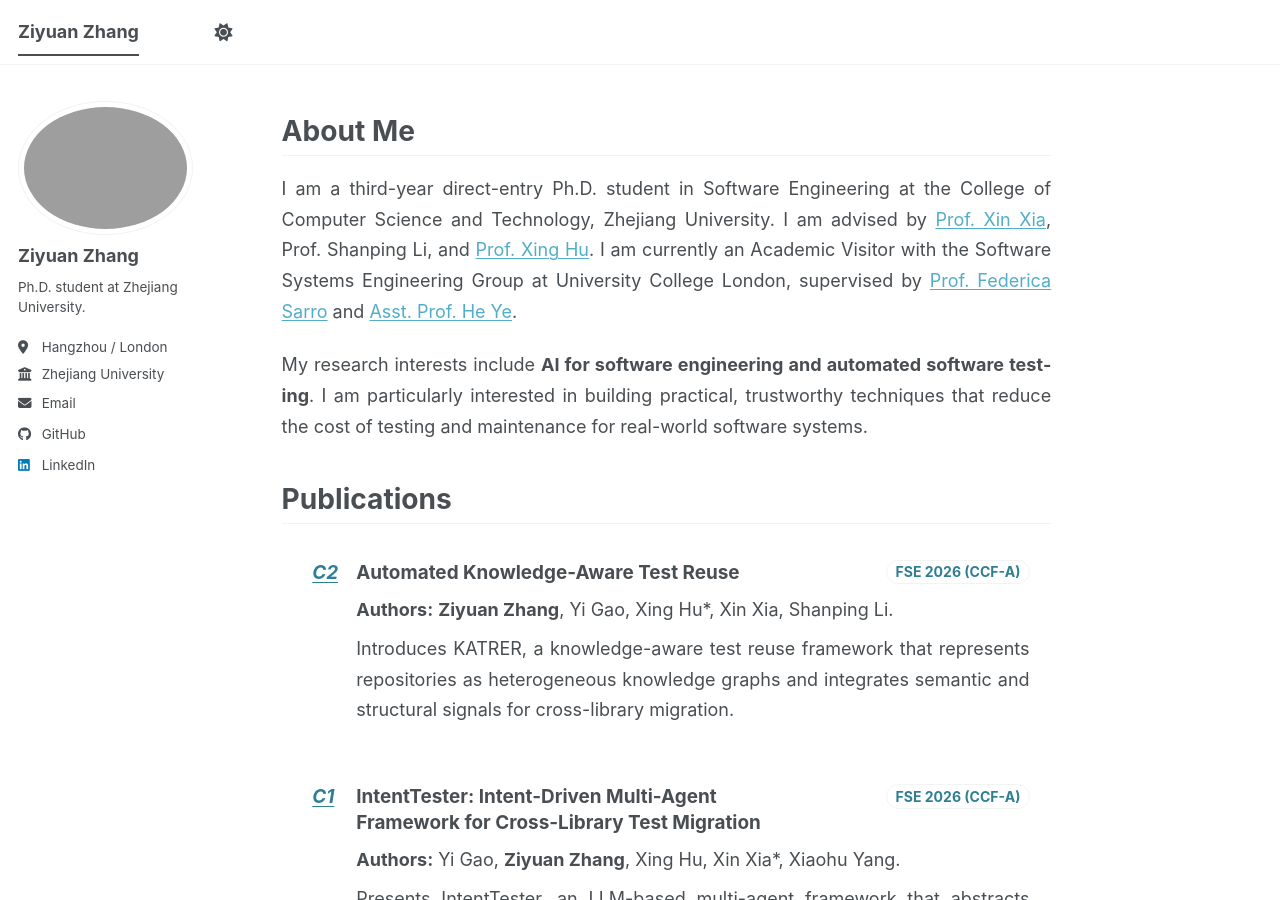
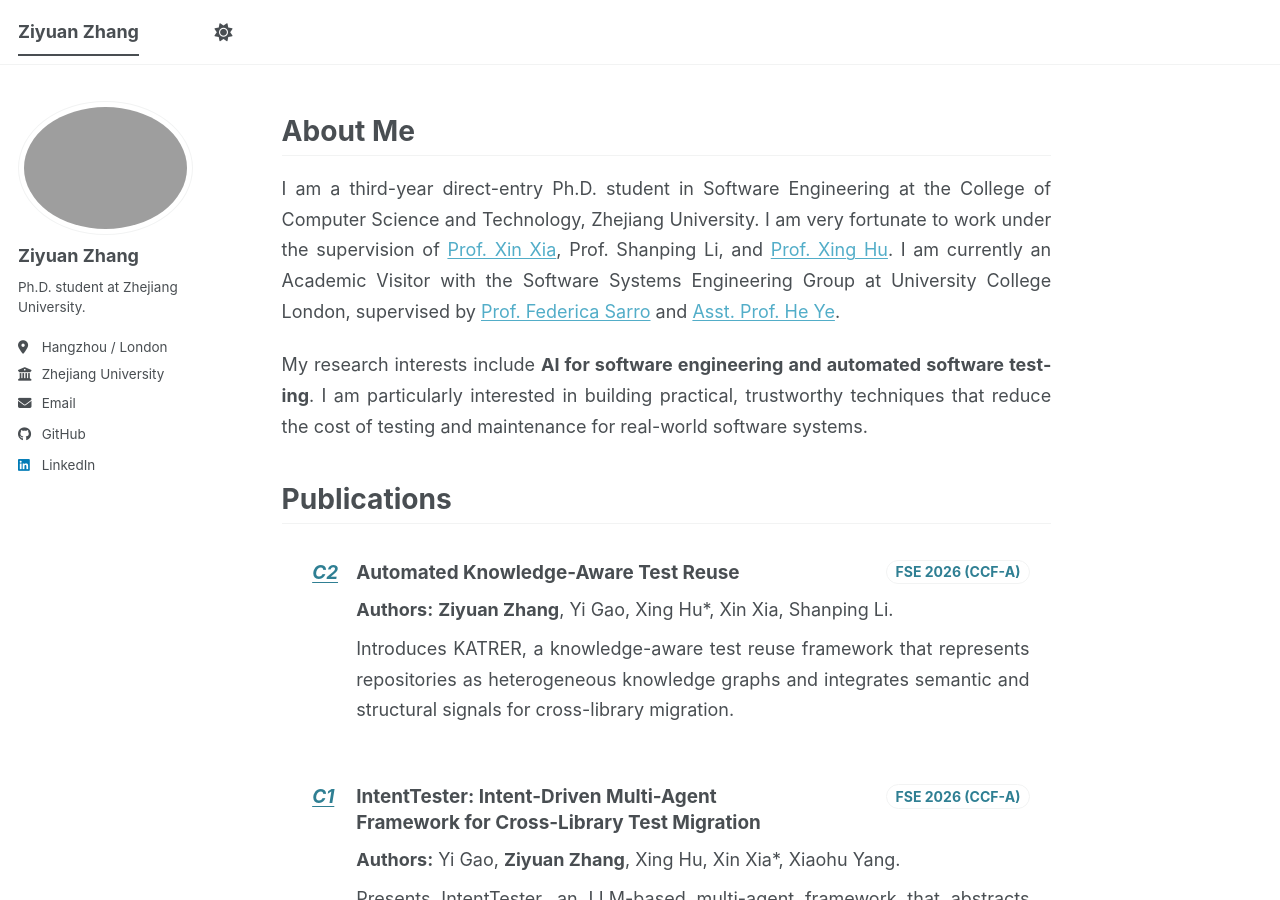
Before and after one commit to TinyyTomato/TinyyTomato.github.io, a Jekyll site: the page built from _pages/about.md, in a window 1280 px wide and 900 px high. Built offline with Jekyll 4.4.1, drawn with Linux system fonts in a browser that asks for light colours; a style sheet for code colours, icons or effects is not loaded.

Commit message:
Revise about me section for improved clarity
Updated the description of academic supervision for clarity.

```diff
--- a/_pages/about.md
+++ b/_pages/about.md
@@ -9,7 +9,7 @@ redirect_from:
 
 # About Me
 
-I am a third-year direct-entry Ph.D. student in Software Engineering at the College of Computer Science and Technology, Zhejiang University. I am advised by [Prof. Xin Xia](https://xin-xia.github.io/), Prof. Shanping Li, and [Prof. Xing Hu](https://xing-hu.github.io/). I am currently an Academic Visitor with the Software Systems Engineering Group at University College London, supervised by [Prof. Federica Sarro](https://www0.cs.ucl.ac.uk/staff/F.Sarro/) and [Asst. Prof. He Ye](https://heye.me/).
+I am a third-year direct-entry Ph.D. student in Software Engineering at the College of Computer Science and Technology, Zhejiang University. I am very fortunate to work under the supervision of [Prof. Xin Xia](https://xin-xia.github.io/), Prof. Shanping Li, and [Prof. Xing Hu](https://xing-hu.github.io/). I am currently an Academic Visitor with the Software Systems Engineering Group at University College London, supervised by [Prof. Federica Sarro](https://www0.cs.ucl.ac.uk/staff/F.Sarro/) and [Asst. Prof. He Ye](https://heye.me/).
 
 My research interests include **AI for software engineering and automated software testing**. I am particularly interested in building practical, trustworthy techniques that reduce the cost of testing and maintenance for real-world software systems.
 
```
